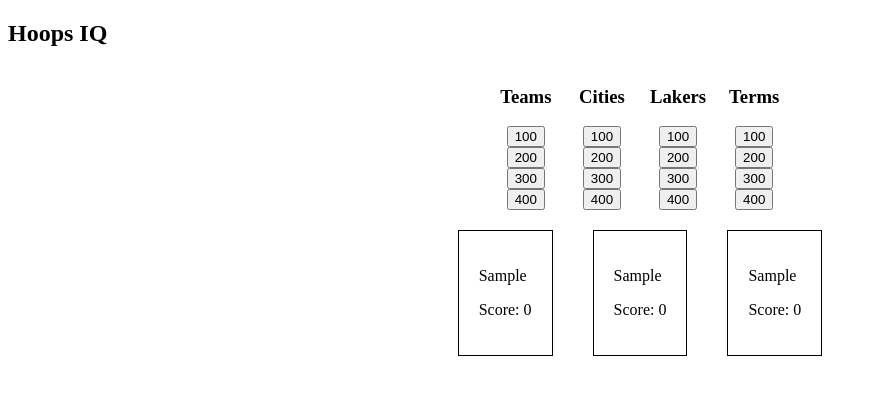
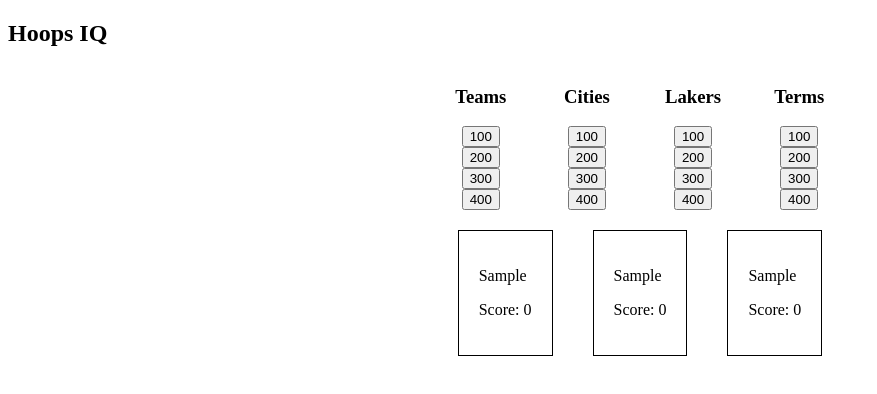
Before and after one commit to kobesparrow/hoops-IQ, a React (Create React App) app: page / in a window 1280 px wide. Both pictures are taken after typing "Sample", "Sample", "Sample" into the empty fields and a click on the button "START GAME". Shown: the top 394 px of the page, without its empty margins (0-877 px from the left). Built offline with nearby package versions, Linux system fonts and the light colour scheme.

Commit message:
Answer display troubleshooting

```diff
--- a/src/AnswerForm/AnswerForm.js
+++ b/src/AnswerForm/AnswerForm.js
@@ -6,6 +6,7 @@
 
     this.state = {
       guess: ''
+      // dailyDouble:
     }
   }
 
@@ -13,8 +14,10 @@
     event.preventDefault();
     if (this.state.guess.toLowerCase() === this.props.answer.toLowerCase()) {
       this.props.correctAnswer(this.props.pointValue)
+      this.props.removeButton()
     } else {
       this.props.wrongAnswer(this.props.pointValue)
+      this.props.removeButton()
     }
   }
 
--- a/src/App/App.js
+++ b/src/App/App.js
@@ -1,6 +1,5 @@
 import React, { Component } from 'react';
 import Gameboard from '../Gameboard/Gameboard';
-import PlayerForm from '../PlayerForm/PlayerForm';
 
 class App extends Component {
 
--- a/src/Category/Category.js
+++ b/src/Category/Category.js
@@ -7,14 +7,13 @@
     super()
 
     this.state = {
-      clues: [],
-      loading: true
+      clues: []
+      // loading: true
     }
   }
 
   async componentDidMount() {
     await this.stashClues()
-    console.log(this.state.clues)
   }
 
   stashClues = () => {
@@ -23,10 +22,11 @@
     this.setState({ clues })
   }
 
-  displayClues = () => {
-    const clueOne = this.state.clues.find(clue => clue.pointValue === 100)
-  }
 
+
+  // displayClues = () => {
+  //   const clueOne = this.state.clues.find(clue => clue.pointValue === 100)
+  // }
 
   render() {
 
@@ -35,11 +35,6 @@
     const clueThree = this.state.clues.find(clue => clue.pointValue === 300)
     const clueFour = this.state.clues.find(clue => clue.pointValue === 400)
 
-
-
-    // let clueCards = this.state.clues.map(clue => {
-    //   return <ClueTile { ...clue } {...this.props} />
-    // })
 
     return (
       <article className='category'>
--- a/src/ClueTile/ClueTile.js
+++ b/src/ClueTile/ClueTile.js
@@ -6,27 +6,46 @@
     super()
 
     this.state = {
-      clicked: false,
-      showAnswer: false
+      status: 'tile'
     }
   }
 
   showAnswer = () => {
-    this.setState({showAnswer: true})
+    console.log(this.props.cluesRemaining)
+    // this.props.displayAnswer(this.props.question, this.props.pointValue)
+    this.setState({ status: 'answer' });
+    // this.props.showAnswer()
+    // if (this.props.cluesRemaining === this.props.dailyDouble) {
+    //   this.setState({status: 'daily double'})
+    // } else {
+    //   this.setState({status: 'answer'})
+    // }
+    // // this.props.changeDisplay()
+  }
+
+  removeButton = () => {
+    this.setState({status: 'empty'})
+  }
+
+  renderTile = (status) => {
+    switch(status) {
+      case 'tile':
+        return <button onClick={this.showAnswer}>{this.props.pointValue}</button>;
+      case 'answer':
+        return <AnswerForm {...this.props} removeButton={this.removeButton} />;
+      case 'empty':
+        return <p></p>
+      case 'daily double':
+        return <p>Daily Double</p>
+      default:
+        return <p></p>
+    }
   }
 
   render() {
-
-    let answerForm = <AnswerForm {...this.props} />
-
-    let tile = this.state.showAnswer === false
-      ? <button onClick={this.showAnswer}>{this.props.pointValue}</button>
-      : answerForm
-
-
     return (
-      <article>
-        {tile}
+      <article className='clue-tile'>
+        { this.renderTile(this.state.status) }
       </article>
     )
   }
@@ -34,3 +53,10 @@
 }
 
 export default ClueTile;
+
+
+// let answerForm = <AnswerForm {...this.props} removeButton={this.removeButton} />
+
+// let tile = this.state.showAnswer === false
+//   ? <button onClick={this.showAnswer}>{this.props.pointValue}</button>
+//   : answerForm
--- a/src/Gameboard/Gameboard.js
+++ b/src/Gameboard/Gameboard.js
@@ -3,6 +3,8 @@
 import Category from '../Category/Category';
 import PlayerForm from '../PlayerForm/PlayerForm';
 import PlayerCard from '../PlayerCard/PlayerCard';
+import AnswerForm from '../AnswerForm/AnswerForm';
+
 
 class Gameboard extends Component {
   constructor() {
@@ -15,7 +17,9 @@
       cluesRemaining: 16,
       players: [],
       startGame: false,
-      currentPlayer: 0
+      currentPlayer: 0,
+      dailyDouble: null,
+      currentDisplay: 'game'
     }
   }
 
@@ -35,29 +39,46 @@
     let players = Object.keys(playerNames).map(name => {
       return { name: playerNames[name], score: 0 }
     });
+    this.setState({ startGame: true, players: players })
+    this.setDailyDouble()
+  }
 
-
-
-    this.setState({ startGame: true, players: players })
+  displayAnswer = (question, value) => {
+    this.setState({ currentDisplay: 'answer' })
+    // answer = <AnswerForm question={question} value={value} removeButton={this.removeButton} />
   }
 
   correctAnswer = (pointValue) => {
     const players = this.state.players.slice()
     players[this.state.currentPlayer] = { name: players[this.state.currentPlayer].name, score: players[this.state.currentPlayer].score += pointValue }
-    this.setState({ players })
+    this.setState({ players, cluesRemaining: this.state.cluesRemaining - 1 })
   }
 
   wrongAnswer = (pointValue) => {
     const players = this.state.players.slice()
     players[this.state.currentPlayer] = { name: players[this.state.currentPlayer].name, score: players[this.state.currentPlayer].score -= pointValue }
-    this.setState({ players })
+    this.setState({ players, cluesRemaining: this.state.cluesRemaining - 1 })
+    this.changePlayer()
+  }
+
+  changePlayer = () => {
+    this.state.currentPlayer !== 2
+      ? this.setState({ currentPlayer: this.state.currentPlayer += 1 })
+      : this.setState({ currentPlayer: 0 })
+  }
+
+  setDailyDouble = () => {
+    let dailyDouble = Math.floor(Math.random() * 16 - 1) + 1
+    this.setState({ dailyDouble })
   }
 
   shuffle = (toShuffle) => {
     return toShuffle.sort(() => 0.5 - Math.random());
   }
 
-  render() {
+  renderGame = (status) => {
+
+    let answer = null;
 
     const categories = this.state.currentCategories.map(cat => {
       return <Category {...cat}
@@ -65,6 +86,7 @@
         shuffle={this.shuffle}
         correctAnswer={this.correctAnswer}
         wrongAnswer={this.wrongAnswer}
+        displayAnswer={this.displayAnswer}
       />
     })
 
@@ -77,17 +99,33 @@
       : categories
 
     let players = this.state.startGame === false
-      ? <PlayerForm startGame={this.startGame}/>
+      ? <PlayerForm startGame={this.startGame} />
       : playerCards
 
-    return (
-      <section className='game-board'>
+
+    switch (status) {
+      case 'game':
+        return <section className='game-area'>
                 <section className='game-tiles'>
-          { cats }
+                  {cats}
                 </section>
                 <section className='players'>
                   {players}
                 </section>
+              </section>
+      case 'answer':
+        return {answer}
+      default:
+        break;
+    }
+  }
+
+
+  render() {
+
+    return (
+      <section className='game-board'>
+        { this.renderGame(this.state.currentDisplay) }
       </section>
     )
   }
```
Lines whose indentation alone changed are shown as unchanged.
